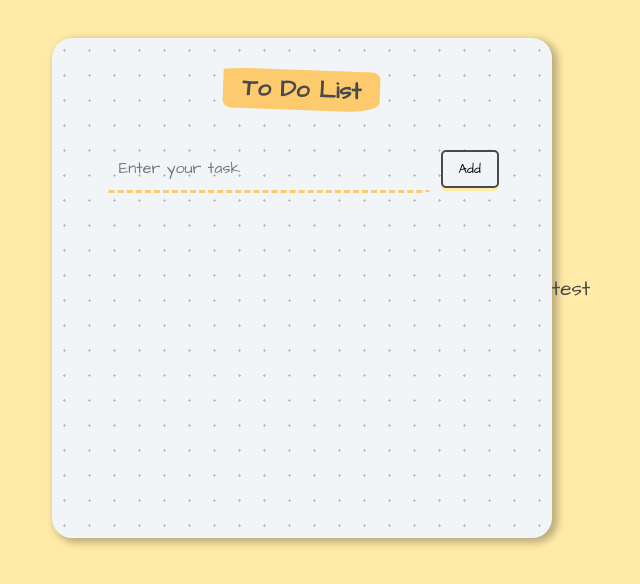
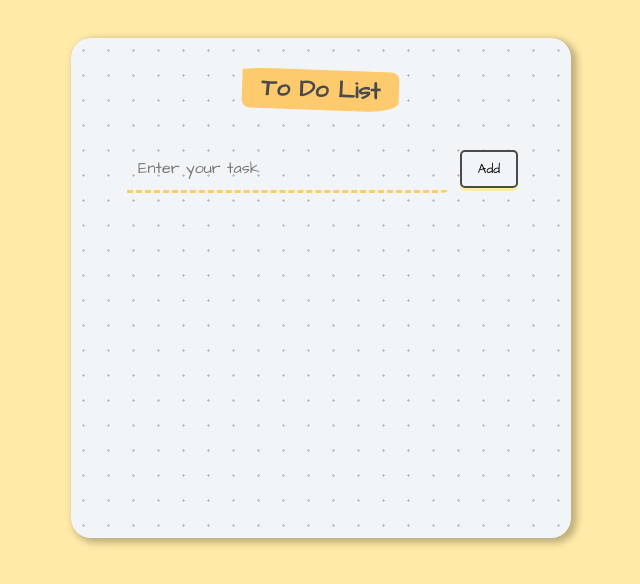
Before and after one commit to Alamin-Ahammed/Advance-To-do-list, a plain HTML site: page index.html in a window 1280 px wide. Shown: the whole page, without its empty margins (319-959 px from the left). Drawn offline with Linux system fonts and the light colour scheme.

Commit message:
Update index.html

```diff
--- a/index.html
+++ b/index.html
@@ -39,7 +39,6 @@
             </li>  -->
         </ol>
     </div>
-    <div class="testingPurpose">test</div>
     <script src="script.js"></script>
 </body>
 </html>
```
